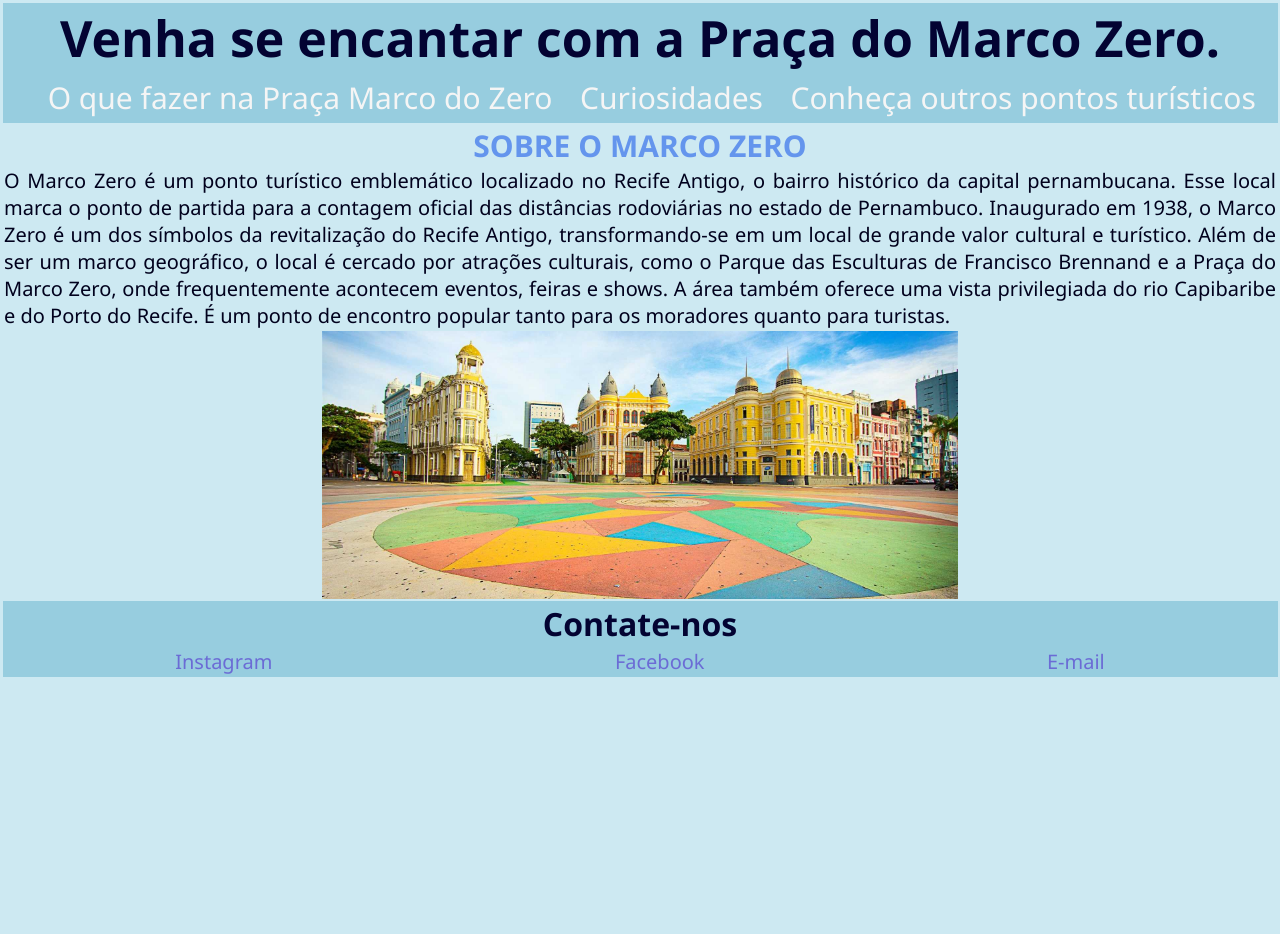
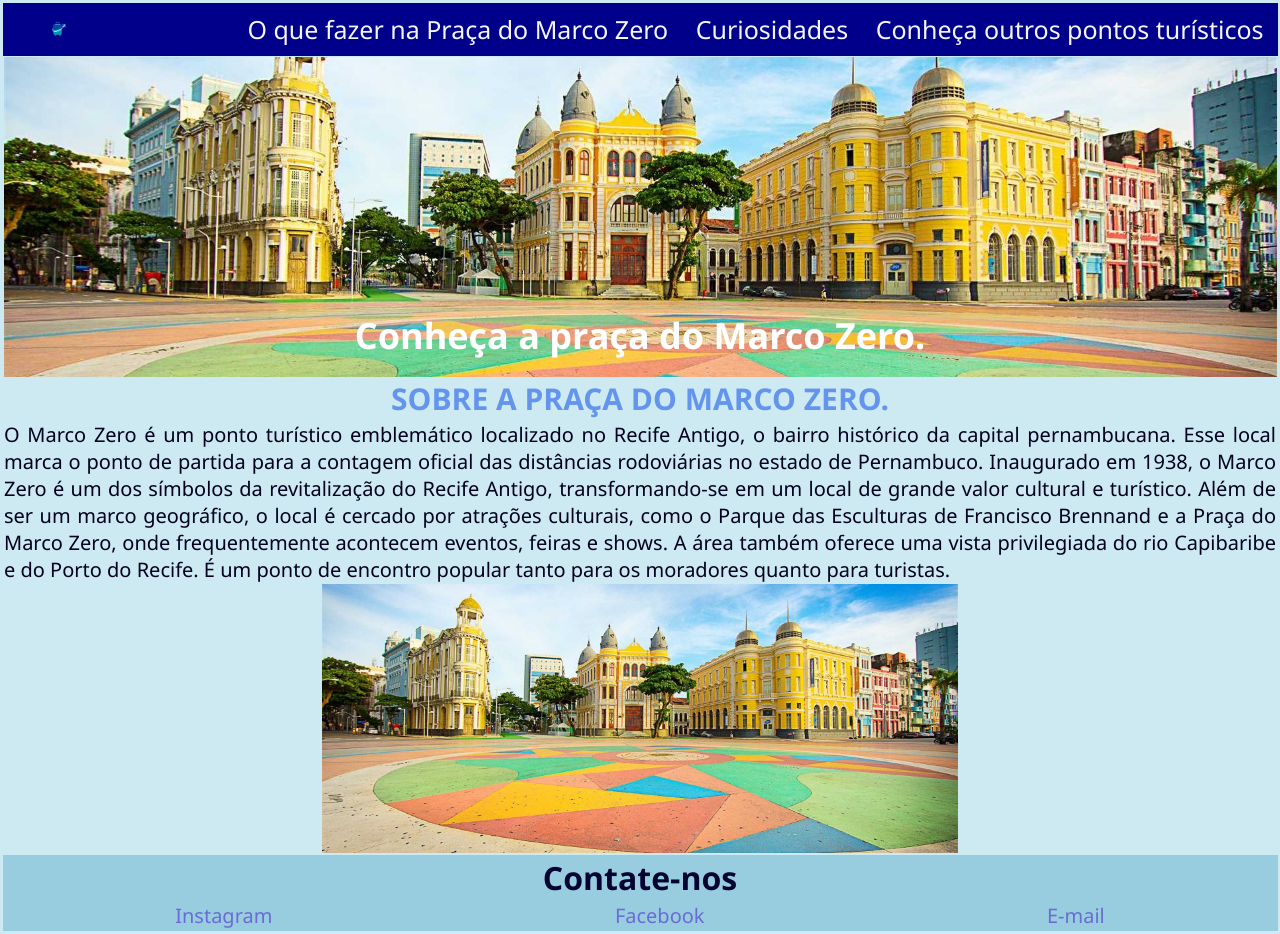
Before and after one commit to Aline-Albanez/exerc-cio_recife, a plain HTML site: page index.html in a window 1280 px wide. Before the commit the page ends 800 px from the top, so only its background shows below. Drawn offline with Linux system fonts and the light colour scheme.

Commit message:
Adiciona mudanças

```diff
--- a/index.html
+++ b/index.html
@@ -8,17 +8,20 @@
 </head>
 <body>
     <header>
-        <h1>Venha se encantar com a Praça do Marco Zero.</h1>
+        <img src="./img/logo.png" alt="Logo do site">
             <nav>
                 <ul>
-                    <a href="./o_que_fazer.html"><li>O que fazer na Praça Marco do Zero</li></a>
+                    <a href="./o_que_fazer.html"><li>O que fazer na Praça do Marco Zero</li></a>
                     <a href="./curiosidades.html"><li>Curiosidades</li></a>
                     <a href="./outros_pontos_turisticos.html"><li>Conheça outros pontos turísticos</li></a>
                 </ul>
             </nav>
     </header>
     <main>
-        <h1> SOBRE O MARCO ZERO</h1>
+        <section class="carrocel">
+            <h1>Conheça a praça do Marco Zero.</h1>
+        </section>
+        <h1> SOBRE A PRAÇA DO MARCO ZERO.</h1>
             <p>O Marco Zero é um ponto turístico emblemático localizado no Recife Antigo, o bairro histórico da capital pernambucana. Esse local marca o ponto de partida para a contagem oficial das distâncias rodoviárias no estado de Pernambuco. Inaugurado em 1938, o Marco Zero é um dos símbolos da revitalização do Recife Antigo, transformando-se em um local de grande valor cultural e turístico.
                 Além de ser um marco geográfico, o local é cercado por atrações culturais, como o Parque das Esculturas de Francisco Brennand e a Praça do Marco Zero, onde frequentemente acontecem eventos, feiras e shows. A área também oferece uma vista privilegiada do rio Capibaribe e do Porto do Recife. É um ponto de encontro popular tanto para os moradores quanto para turistas.</p>
             <img src="./img/praca-do-marco-zero-banksystem.jpg">
--- a/style.css
+++ b/style.css
@@ -10,11 +10,17 @@ body{
 }
 
 header{
-    background-color: rgb(151, 205, 223);
+    background-color: darkblue;
+    padding-right: 10px;
     display: flex;
     align-items: center;
-    flex-direction: column;
+    flex-direction: row;
     justify-content: space-between;
+}
+
+header img{
+    width: 100px;
+    padding-left: 10px;
 }
 
 header ul{
@@ -27,7 +33,7 @@ header ul{
 
 header li{
     margin-left: 24px;
-    font-size: 30px;
+    font-size: 25px;
     font-family: 'Segoe UI', Tahoma, Geneva, Verdana, sans-serif;
 }
 
@@ -38,19 +44,30 @@ header a{
 }
 
 header a:hover{
-    color: rgb(3, 3, 50);
-}
-
-header h1{
-    color: rgb(3, 3, 50);
-    text-align: center;
-    font-size: 50px;
-    font-family: 'Segoe UI', Tahoma, Geneva, Verdana, sans-serif;
+    color: rgb(117, 117, 234);
 }
 
 main{
     background-color: #cde9f2;
 }
+
+.carrocel{
+    background-image: url(./img/praca-do-marco-zero-banksystem.jpg);
+    background-size: cover;
+    background-position: center 30%;
+    height: 320px;
+
+    display: flex;
+    justify-content: center;
+    align-items: flex-end;
+    padding: 16px;
+}
+
+.carrocel h1{
+    color: rgb(255, 255, 255);
+    font-size: 36px;
+}
+
 main h1{
     color: cornflowerblue;
     text-align: center;
```
Also changed, not shown: curiosidades.html (+3 -2 lines), o_que_fazer.html (+2 -1 lines), outros_pontos_turisticos.html (+3 -2 lines), img/logo viagem.png (deleted), img/logo.png (added).
